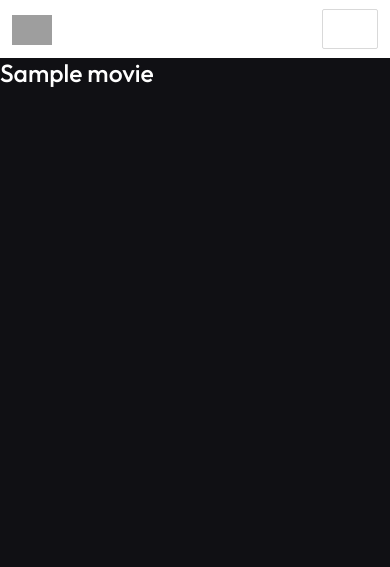
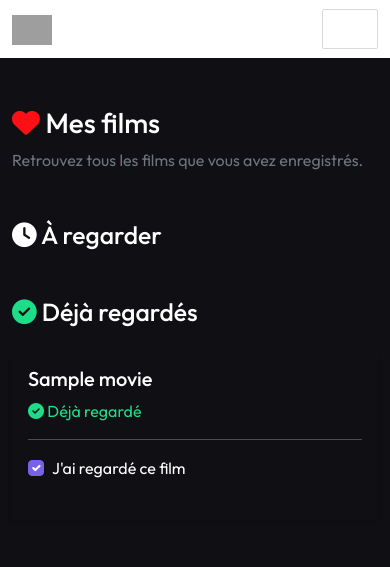
Before and after one commit to Negesti33/my-moviedex, a Rails app: page /movies in a window 390 px wide. Shown: the top 567 px of the page. Run offline with Rails 7, Linux system fonts and the light colour scheme; a user stored in the database is signed in; tables that the repository leaves empty hold one stand-in row (values such as "Sample post"); style sheets or scripts are compiled from the project's sources; parts of the project's set-up code (start-up, migrations or seed data) failed here and were passed over; some libraries are stand-ins or nearby versions; grey boxes are pictures that could not be loaded.

Commit message:
bouton like

```diff
--- a/app/controllers/messages_controller.rb
+++ b/app/controllers/messages_controller.rb
@@ -115,7 +115,7 @@ class MessagesController < ApplicationController
   end
 end
 
-# movie à ajoute = un button to dans la carte du résultat de la disscuss avec l'API
+# fonction movies, à ajouter : un button to dans la carte du résultat de la disscuss avec l'API
 # à envoyer en parametre avec les données de mon movie en appelant la méthode create de movie
 # movie à ajoute = un button to dans la carte du résultat de la disscuss avec l'API
 # à envoyer en parametre avec les données de mon movie en appelant la méthode create de movie
--- a/app/controllers/movies_controller.rb
+++ b/app/controllers/movies_controller.rb
@@ -1,10 +1,56 @@
 class MoviesController < ApplicationController
   before_action :authenticate_user!
-  def index
-    @movies = Movie.all.where(user_id: current_user.id)
+   def index
+    @movies = current_user.movies
   end
 
   def show
-    @movie = Movie.find(params[:id])
+    @movie = current_user.movies.find(params[:id])
+  end
+
+  def create
+    @movie = current_user.movies.find_or_initialize_by(
+      api_endpoint: movie_params[:api_endpoint]
+    )
+#     Cette méthode recherche le film dans la collection de Gertrude.
+#  S'il existe, elle récupère le film existant.
+#  Sinon, elle initialise un nouvel objet Movie, sans encore le sauvegarder.
+
+    if @movie.new_record?
+      @movie.title = movie_params[:title]
+      @movie.seen = false
+    end
+    # new_record? : permet de vérifier si le film n'est pas encore enregistré dans la DB.
+    # Cela évite notamment de remettre seen à false pour un film que Gertrude aurait déjà regardé.
+
+    if @movie.save
+      redirect_back fallback_location: movies_path,
+                    notice: "Film ajouté à mes films."
+    else
+      redirect_back fallback_location: movies_path,
+                    alert: "Impossible d'ajouter ce film."
+    end
+  end
+
+  def update
+    @movie = current_user.movies.find(params[:id])
+
+    if @movie.update(seen_params)
+      redirect_to movies_path, status: :see_other
+    else
+      redirect_to movies_path,
+                  alert: "Impossible de modifier ce film.",
+                  status: :see_other
+    end
+  end
+
+  private
+
+  def movie_params
+    params.require(:movie).permit(:title, :api_endpoint)
+  end
+
+  def seen_params
+    params.require(:movie).permit(:seen)
   end
 end
--- /dev/null
+++ b/app/javascript/controllers/seen_controller.js
@@ -0,0 +1,7 @@
+import { Controller } from "@hotwired/stimulus"
+
+export default class extends Controller {
+  update() {
+    this.element.requestSubmit()
+  }
+}
--- a/app/models/movie.rb
+++ b/app/models/movie.rb
@@ -2,4 +2,5 @@ class Movie < ApplicationRecord
   belongs_to :user
 
   validates :title, :api_endpoint, presence: true
+  validates :api_endpoint, uniqueness: { scope: :user_id } # ligne ajoutée par ng
 end
--- /dev/null
+++ b/app/views/movies/_movie.html.erb
@@ -0,0 +1,37 @@
+<div class="card shadow-sm h-100 border-0">
+
+  <div class="card-body">
+
+    <h5 class="card-title">
+      <%= movie.title %>
+    </h5>
+
+    <% if movie.seen? %>
+      <p class="text-success">
+        <i class="fa-solid fa-circle-check"></i>
+        Déjà regardé
+      </p>
+    <% else %>
+      <p class="text-secondary">
+        <i class="fa-solid fa-clock"></i>
+        À regarder
+      </p>
+    <% end %>
+
+    <hr>
+
+    <%= simple_form_for movie,
+    html: { data: { controller: "seen" } } do |f| %>
+
+  <%= f.input :seen,
+      as: :boolean,
+      label: "J'ai regardé ce film",
+      input_html: {
+        data: { action: "change->seen#update" }
+      } %>
+
+  <% end %>
+
+  </div>
+
+</div>
--- a/app/views/movies/index.html.erb
+++ b/app/views/movies/index.html.erb
@@ -1,4 +1,62 @@
-<%= @error %>
-<% @movies.each do |movie| %>
-  <h2><%= movie.title %></h2>
-<% end %>
+
+<div class="container py-5">
+
+  <h1>
+    <i class="fa-solid fa-heart text-danger"></i>
+    Mes films
+  </h1>
+
+  <p class="text-secondary">
+    Retrouvez tous les films que vous avez enregistrés.
+  </p>
+
+  <% if @movies.empty? %>
+
+    <div class="text-center py-5">
+      <i class="fa-regular fa-heart fs-1"></i>
+      <p>Vous n'avez pas encore enregistré de film.</p>
+
+      <%= link_to "Découvrir des films",
+          chats_path,
+          class: "btn btn-primary" %>
+    </div>
+
+  <% else %>
+
+    <h2 class="mt-5 mb-4">
+      <i class="fa-solid fa-clock"></i>
+      À regarder
+    </h2>
+
+    <div class="row g-4">
+
+      <% @movies.where(seen: [false, nil]).each do |movie| %>
+
+        <div class="col-12 col-md-4">
+          <%= render "movies/movie", movie: movie %>
+        </div>
+
+      <% end %>
+
+    </div>
+
+    <h2 class="mt-5 mb-4">
+      <i class="fa-solid fa-circle-check text-success"></i>
+      Déjà regardés
+    </h2>
+
+    <div class="row g-4">
+
+      <% @movies.where(seen: true).each do |movie| %>
+
+        <div class="col-12 col-md-4">
+          <%= render "movies/movie", movie: movie %>
+        </div>
+
+      <% end %>
+
+    </div>
+
+  <% end %>
+
+</div>
--- a/app/views/shared/_navbar.html.erb
+++ b/app/views/shared/_navbar.html.erb
@@ -11,6 +11,10 @@
     <div class="collapse navbar-collapse" id="navbarSupportedContent">
       <ul class="navbar-nav me-auto">
         <% if user_signed_in? %>
+        <%= link_to movies_path, class: "nav-link" do %>
+          <i class="fa-solid fa-heart"></i>
+          Mes films
+        <% end %>
           <li class="nav-item active">
             <%= link_to "Home", "/", class: "nav-link" %>
           </li>
@@ -18,7 +22,7 @@
             <%= link_to "Chats", chats_path, class: "nav-link" %>
           </li>
           <li class="nav-item dropdown">
-          <a href="#" class="avatar" id="navbarDropdown" data-bs-toggle="dropdown" aria-haspopup="true" aria-expanded="false">
+          <a href="/" class="avatar" id="navbarDropdown" data-bs-toggle="dropdown" aria-haspopup="true" aria-expanded="false">
             <%= image_tag "https://kitt.lewagon.com/placeholder/users/ssaunier", class: "avatar", alt: "dropdown menu" %>
           </a>
             <div class="dropdown-menu dropdown-menu-end" aria-labelledby="navbarDropdown">
```
Also changed, not shown: app/views/chats/show.html.erb (+28 -0 lines).
